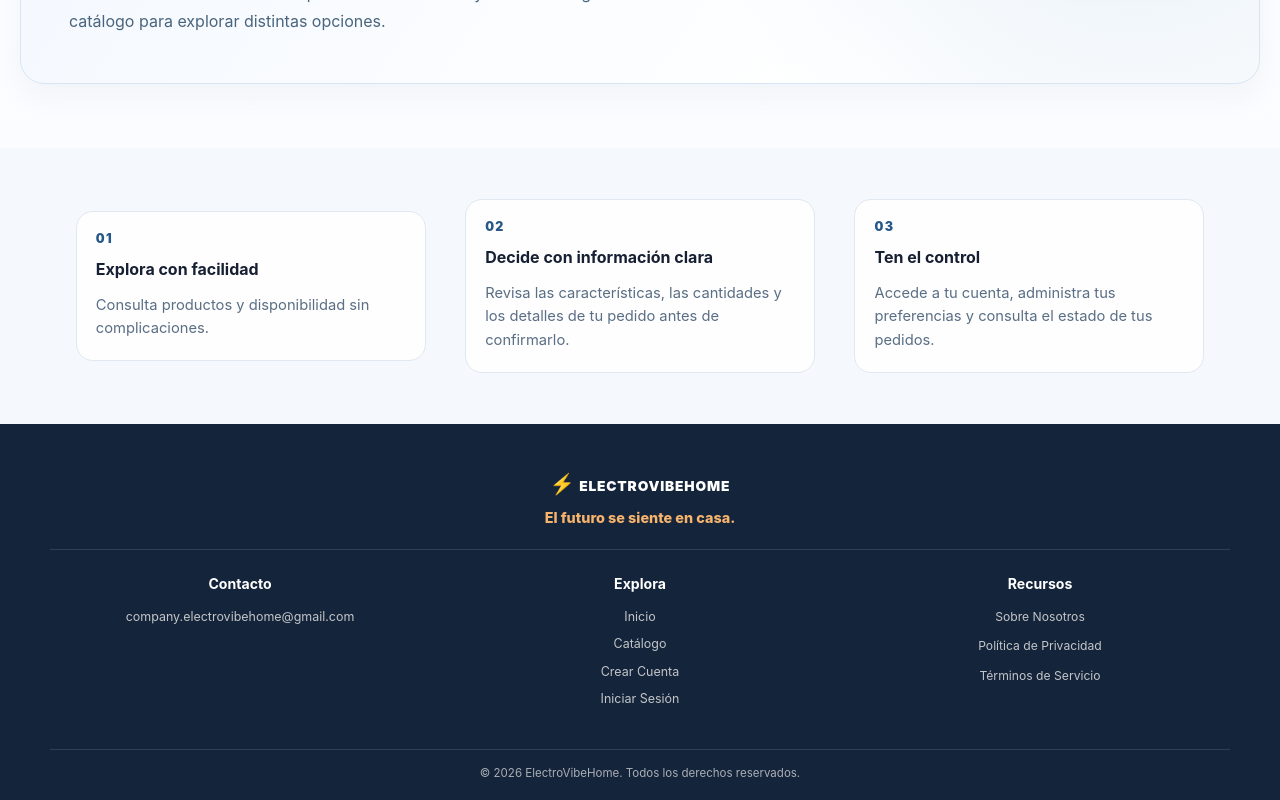
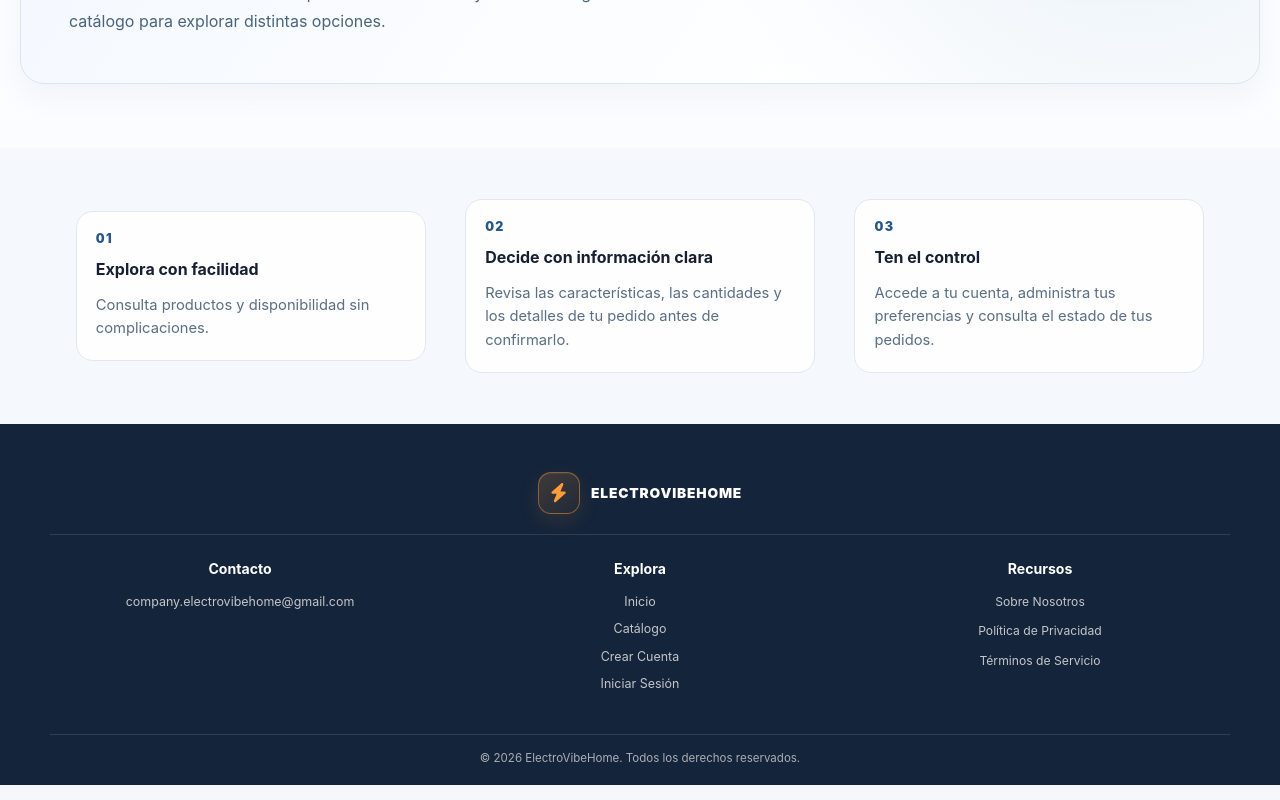
Before and after one commit to sro2005/my-app, a React (Vite) app: page / in a window 1280 px wide. Shown: the part 1531-2331 px from the top of the page. Built offline with nearby package versions, Linux system fonts and the light colour scheme.

Commit message:
Polish footer brand mark and remove redundant tagline

```diff
--- /dev/null
+++ b/src/components/Footer.css
@@ -0,0 +1,79 @@
+/* Footer brand mark — visually aligned with the ElectroVibeHome header icon. */
+.evh-site-footer .evh-footer-brand {
+  gap: 0;
+}
+
+.evh-site-footer .evh-footer-logo {
+  display: inline-flex;
+  align-items: center;
+  justify-content: center;
+  gap: .7rem;
+  min-height: 42px;
+  max-width: 100%;
+  white-space: nowrap;
+  transition: opacity .18s ease, transform .18s ease;
+}
+
+.evh-site-footer .evh-footer-logo:hover {
+  opacity: .96;
+  transform: translateY(-1px);
+}
+
+.evh-site-footer .evh-footer-logo .evh-footer-logo-mark {
+  display: inline-flex;
+  flex: 0 0 42px;
+  align-items: center;
+  justify-content: center;
+  width: 42px;
+  height: 42px;
+  box-sizing: border-box;
+  border: 1px solid rgba(243, 148, 53, .48);
+  border-radius: 13px;
+  color: #ff9d3b;
+  background: linear-gradient(145deg, rgba(243, 148, 53, .2), rgba(243, 148, 53, .055));
+  box-shadow: 0 7px 20px rgba(243, 148, 53, .12), inset 0 1px 0 rgba(255, 255, 255, .06);
+  font-size: 1.2rem;
+  line-height: 1;
+  transition: transform .18s ease, box-shadow .18s ease, border-color .18s ease;
+}
+
+.evh-site-footer .evh-footer-logo .evh-footer-logo-mark svg {
+  display: block;
+  flex: 0 0 auto;
+  width: 1em;
+  height: 1em;
+  margin: 0;
+}
+
+.evh-site-footer .evh-footer-logo:hover .evh-footer-logo-mark {
+  transform: translateY(-1px);
+  border-color: rgba(243, 148, 53, .78);
+  box-shadow: 0 9px 24px rgba(243, 148, 53, .2), inset 0 1px 0 rgba(255, 255, 255, .08);
+}
+
+.evh-site-footer .evh-footer-logo .evh-footer-logo-name {
+  display: inline-block;
+  color: #fff;
+  font-size: .86rem;
+  font-weight: 900;
+  letter-spacing: .06em;
+}
+
+@media (max-width: 480px) {
+  .evh-site-footer .evh-footer-logo {
+    gap: .55rem;
+  }
+
+  .evh-site-footer .evh-footer-logo .evh-footer-logo-mark {
+    flex-basis: 38px;
+    width: 38px;
+    height: 38px;
+    border-radius: 11px;
+    font-size: 1.1rem;
+  }
+
+  .evh-site-footer .evh-footer-logo .evh-footer-logo-name {
+    font-size: .78rem;
+    letter-spacing: .04em;
+  }
+}
--- a/src/components/Footer.jsx
+++ b/src/components/Footer.jsx
@@ -1,6 +1,9 @@
 import React, { useContext } from 'react';
 import { Link } from 'react-router-dom';
+import { FontAwesomeIcon } from '@fortawesome/react-fontawesome';
+import { faBolt } from '@fortawesome/free-solid-svg-icons';
 import { AuthContext } from '../contexts/AuthContext';
+import './Footer.css';
 
 const scrollToTopImmediately = () => {
   const root = document.documentElement;
@@ -22,8 +25,10 @@ const Footer = () => {
   <footer className="footer evh-site-footer">
     <div className="evh-footer-inner">
       <div className="evh-footer-brand">
-        <Link className="evh-footer-logo" to="/" onClick={scrollToTopImmediately} aria-label="ElectroVibeHome, ir al inicio"><span aria-hidden="true">⚡</span> ELECTROVIBEHOME</Link>
-        <p>El futuro se siente en casa.</p>
+        <Link className="evh-footer-logo" to="/" onClick={scrollToTopImmediately} aria-label="ElectroVibeHome, ir al inicio">
+          <span className="evh-footer-logo-mark" aria-hidden="true"><FontAwesomeIcon icon={faBolt} /></span>
+          <span className="evh-footer-logo-name">ELECTROVIBEHOME</span>
+        </Link>
       </div>
 
       <div className="evh-footer-section evh-footer-contact">
```
